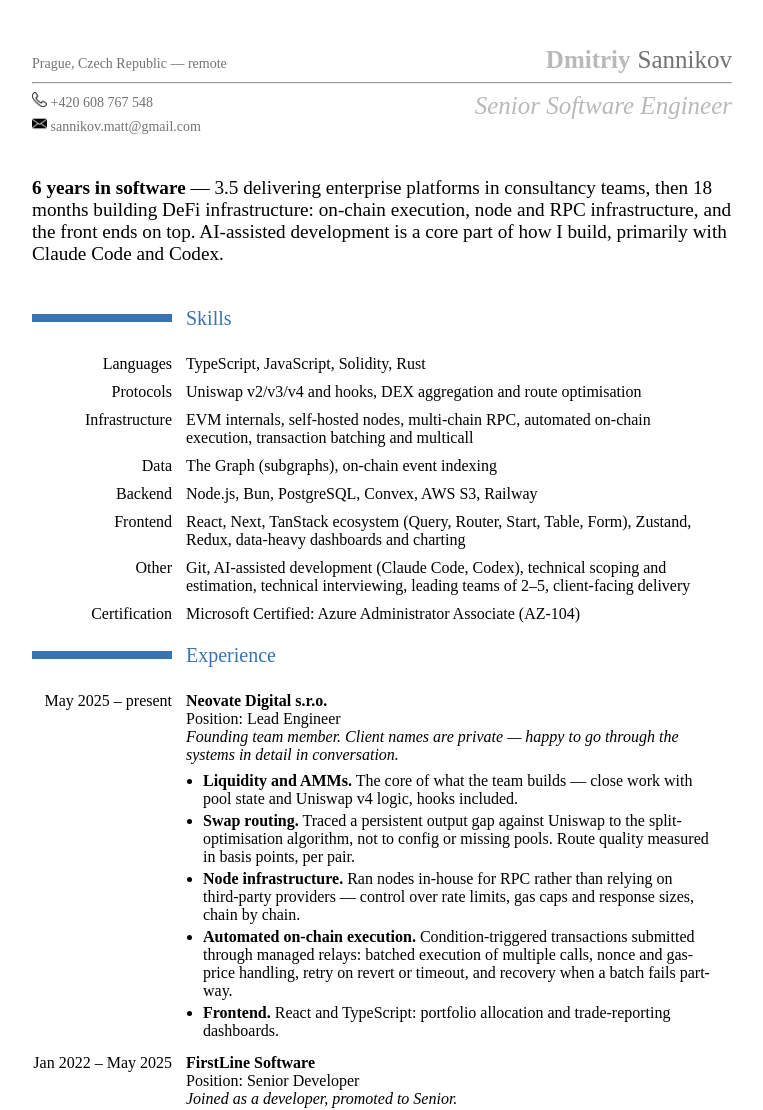
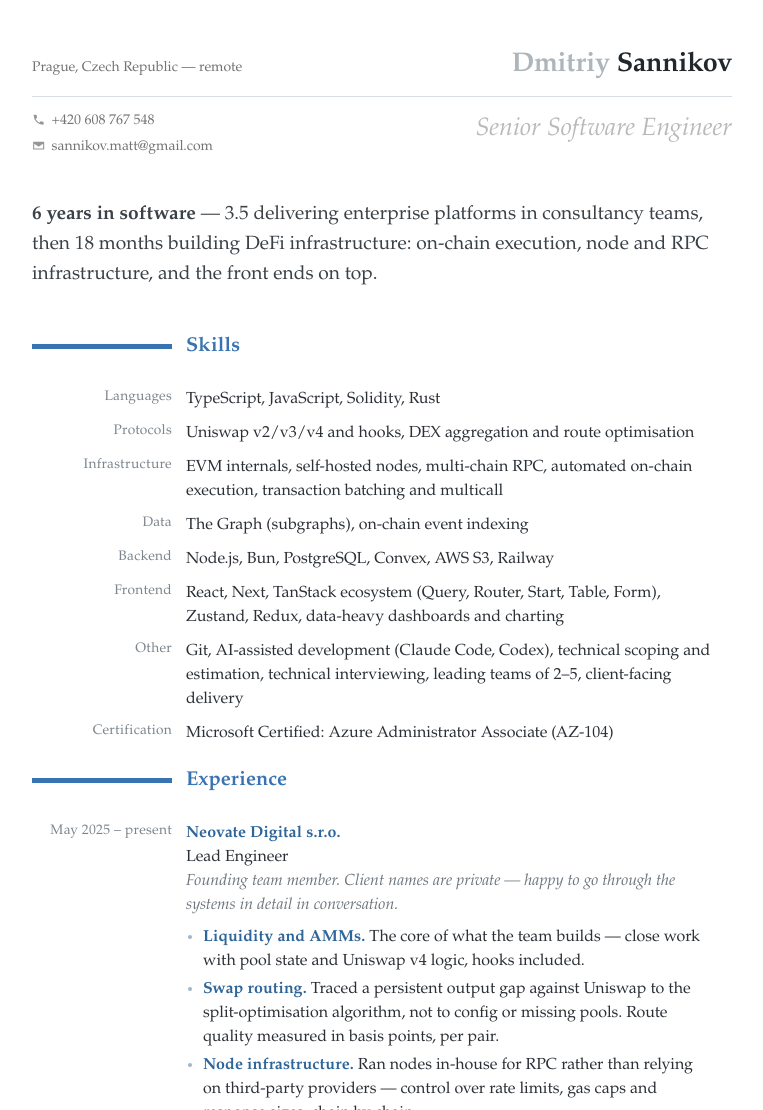
Before and after one commit to SannikovMatt/CV, a plain HTML site: page src/cv.html in a window 1280 px wide. Shown: the top 1110 px of the page, without its empty margins (258-1021 px from the left). Drawn offline with Linux system fonts and the light colour scheme.

Commit message:
Typography and detail pass
Real serif stack instead of the -webkit-pictograph fallback, stronger
name contrast, accent colour on company names and bullet labels, muted
labels, inline SVG icons, thinner section rules. Drop the AI sentence
from the summary and the dated Position: prefix.

```diff
--- a/src/assets/cv.css
+++ b/src/assets/cv.css
@@ -3,6 +3,15 @@
 
     max-width: 700px;
     padding: 3% 7% 7%;
+    font-family: "Iowan Old Style", Charter, "Palatino Linotype", Palatino, Georgia, serif;
+    color: #2b3036;
+    line-height: 1.5;
+}
+
+hr {
+    border: none;
+    border-top: 1px solid #d8dde2;
+    margin: 10px 0 14px;
 }
 
 
@@ -19,25 +28,28 @@ p{
 
 p.location {
     flex: 1 1 auto;
-    font-family: -webkit-pictograph;
+    font-family: "Iowan Old Style", Charter, "Palatino Linotype", Palatino, Georgia, serif;
     color: #737373;
     font-size: 14px;
 }
 
 p.name {
-    font-size: 25px;
+    font-size: 27px;
+    letter-spacing: -0.01em;
     flex: 0 0 auto;
     text-align: right;
-    font-family: -webkit-pictograph;
-    color: #b9b9b9;
+    font-family: "Iowan Old Style", Charter, "Palatino Linotype", Palatino, Georgia, serif;
+    color: #aeb6bd;
     font-weight: 600;
 }
 
 p.surname {
     flex: 0 0 auto;
-    font-size: 25px;
-    font-family: -webkit-pictograph;
-    color: #737373;
+    font-size: 27px;
+    letter-spacing: -0.01em;
+    font-weight: 600;
+    font-family: "Iowan Old Style", Charter, "Palatino Linotype", Palatino, Georgia, serif;
+    color: #22272c;
     margin-left: 1%;
 }
 
@@ -55,7 +67,7 @@ p.surname {
 .direction {
     font-size: 25px;
     text-align: right;
-    font-family: -webkit-pictograph;
+    font-family: "Iowan Old Style", Charter, "Palatino Linotype", Palatino, Georgia, serif;
     color: #b9b9b9;
     font-weight: 500;
     font-style: italic;
@@ -66,7 +78,7 @@ p.surname {
 
 .contacts{
     flex: 1 1 auto;
-    font-family: -webkit-pictograph;
+    font-family: "Iowan Old Style", Charter, "Palatino Linotype", Palatino, Georgia, serif;
     color: #737373;
     list-style: none;
     margin: 0;
@@ -87,7 +99,7 @@ p.surname {
 }
 
 .skills__description {
-    font-family: -webkit-pictograph;
+    font-family: "Iowan Old Style", Charter, "Palatino Linotype", Palatino, Georgia, serif;
 }
 
 .about__me__info {
@@ -170,6 +182,62 @@ p.surname {
 }
 
 
+
+/* ---------------- detail ---------------- */
+
+.skills__description {
+    line-height: 1.55;
+    color: #3a4147;
+}
+
+/* section rule: thinner, less blunt */
+.tabulation {
+    height: 5px;
+}
+
+.title {
+    letter-spacing: 0.005em;
+    font-weight: 600;
+}
+
+/* labels recede so values lead */
+.left__side p {
+    font-size: 0.86em;
+    color: #7c858d;
+    letter-spacing: 0.02em;
+}
+
+/* company names carry the accent instead of flat black */
+.experience .right__side b {
+    color: #2f6699;
+    font-weight: 600;
+    letter-spacing: 0.005em;
+}
+
+.job-note,
+.right__side i {
+    color: #6c757d;
+}
+
+/* bullets pick up the accent */
+.right__side li::marker {
+    color: #9db6cd;
+}
+
+.right__side li b {
+    color: #22272c;
+}
+
+/* inline svg icons scale with the text and print cleanly */
+.contacts svg {
+    width: 0.95em;
+    height: 0.95em;
+    fill: currentColor;
+    vertical-align: -0.11em;
+    margin-right: 0.45em;
+    opacity: 0.75;
+}
+
 /* ---------------- print / PDF ---------------- */
 
 @page {
@@ -189,6 +257,11 @@ p.surname {
         max-width: none;
         margin: 0;
         padding: 0;
+        line-height: 1.24;
+    }
+
+    .skills__description {
+        line-height: 1.32;
     }
 
     p.name,
--- a/src/cv.html
+++ b/src/cv.html
@@ -34,8 +34,8 @@
             <hr>
             <div class="my_direction">
                 <ul class="contacts">
-                    <li><img src="./assets/telephone.png" alt="Phone"> +420 608 767 548</li>
-                    <li><img src="./assets/envelope.png" alt="Email"> sannikov.matt@gmail.com</li>
+                    <li><svg viewBox="0 0 24 24" aria-hidden="true"><path d="M6.6 10.8a15.1 15.1 0 0 0 6.6 6.6l2.2-2.2c.3-.3.7-.4 1-.2 1.2.4 2.4.6 3.6.6.6 0 1 .4 1 1V20c0 .6-.4 1-1 1A17 17 0 0 1 3 4c0-.6.4-1 1-1h3.5c.6 0 1 .4 1 1 0 1.3.2 2.5.6 3.6.1.4 0 .8-.2 1l-2.3 2.2z"/></svg>+420 608 767 548</li>
+                    <li><svg viewBox="0 0 24 24" aria-hidden="true"><path d="M3 5h18c.6 0 1 .4 1 1v12c0 .6-.4 1-1 1H3c-.6 0-1-.4-1-1V6c0-.6.4-1 1-1zm9 7.2L4.4 7H19.6L12 12.2zM4 8.5V17h16V8.5l-7.4 5.1c-.4.3-.8.3-1.2 0L4 8.5z"/></svg>sannikov.matt@gmail.com</li>
                 </ul>
                 <p class="direction">Senior Software Engineer</p>
             </div>
@@ -45,8 +45,7 @@
             <p class="skills__description">
                 <b>6 years in software</b> &mdash; 3.5 delivering enterprise platforms in consultancy
                 teams, then 18 months building DeFi infrastructure: on-chain execution, node and RPC
-                infrastructure, and the front ends on top. AI-assisted development is a core part of how
-                I build, primarily with Claude Code and Codex.
+                infrastructure, and the front ends on top.
             </p>
         </section>
 
@@ -177,7 +176,7 @@
                             </p>
 
                             <p>
-                                Position: Lead Engineer
+                                Lead Engineer
                             </p>
 
                             <p>
@@ -215,7 +214,7 @@
                             </p>
 
                             <p>
-                                Position: Senior Developer
+                                Senior Developer
                             </p>
 
                             <p>
@@ -246,7 +245,7 @@
                             </p>
 
                             <p>
-                                Position: Frontend Developer
+                                Frontend Developer
                             </p>
 
                             <p>
```
